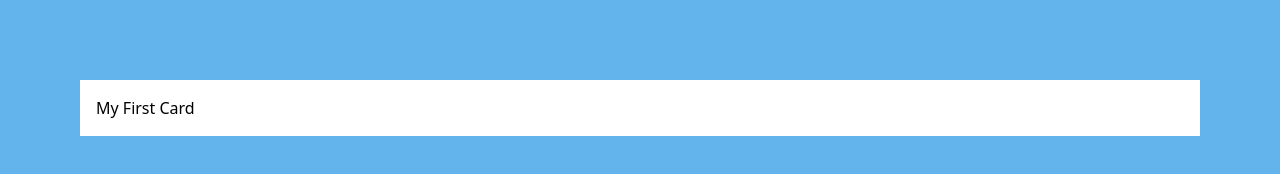
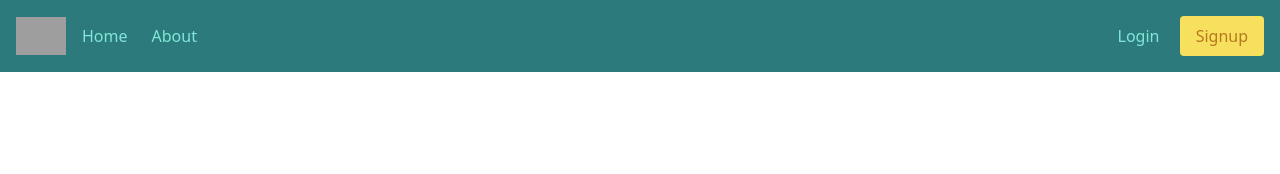
Before and after one commit to debutler266/Tailwind-Website, a plain HTML site: page index.html in a window 1280 px wide. Drawn offline with nearby package versions, Linux system fonts and the light colour scheme; grey boxes are pictures that could not be loaded.

Commit message:
header complete

```diff
--- a/index.html
+++ b/index.html
@@ -6,13 +6,36 @@
     <title></title>
   </head>
   <body>
-    <div class="min-h-screen p-20 bg-blue-400">
+    <!-- <div class="min-h-screen p-20 bg-blue-400"> <!-- (lighter) 100 for colors in tailwind- 900 (darker)
+      </div> -->
 
 
+      <!-- Header -->
+      <!-- Left Nav -->
+      <div class="bg-teal-700 p-4 flex justify-between
+      items-center">
 
-    <div class="bg-white p-4">
-      My First Card
-    </div>
-    </div>
+
+      <div class="flex items-center">
+        <img src="https://cdn0.iconfinder.com/data/icons/free-any-house/96/dog_house-home-512.png" width="50" alt="Logo" class="mr-2">
+        <a href="#" class="inline-block p-2 text-teal-300 hover:text-teal-100 mr-2">Home</a>
+        <a href="#" class="inline-block p-2 text-teal-300 hover:text-teal-100">About</a>
+      </div>
+
+      <!-- Right Nav -->
+      <div>
+        <a href="#" class="inline-block p-2 text-teal-300 hover:text-teal-100 mr-2">Login</a>
+        <a href="#" class="inline-block py-2 px-4 text-yellow-700 bg-yellow-400 hover:bg-yellow-300 hover:text-yellow-800 rounded
+        transition ease-in duration-160">Signup</a>
+      </div>
+      </div>
+
+
+      <!-- Hero Section -->
+
+      <!-- Features -->
+
+      <!-- Footer/Contact -->
+
   </body>
 </html>
```
